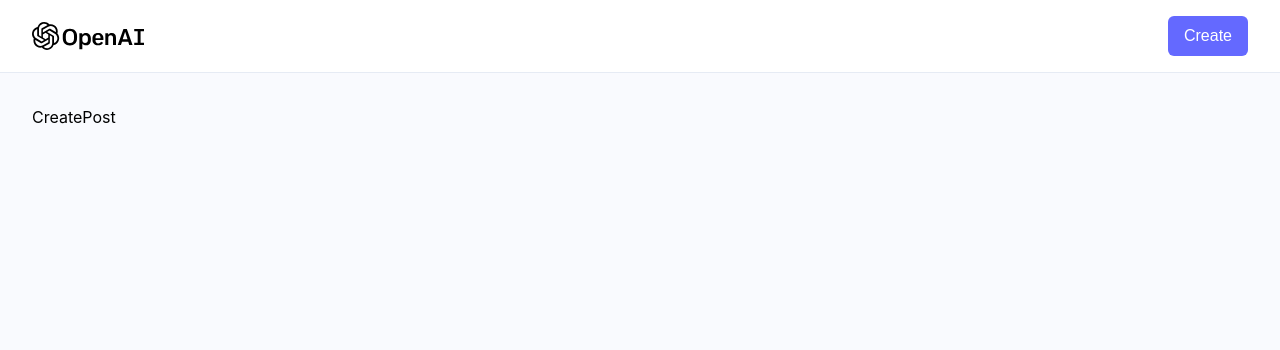
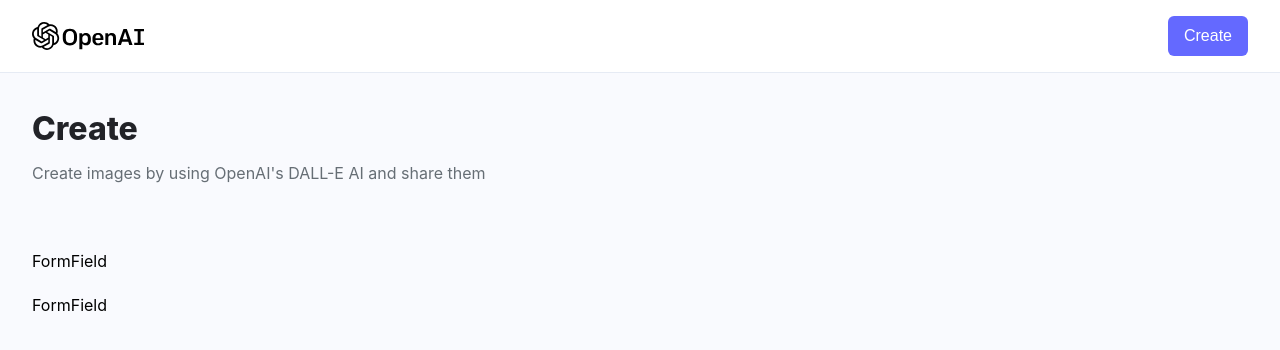
Before and after one commit to avengeance/Dalle-e-Clone, a React (Vite) app in the folder client/: page /create-post in a window 1280 px wide. Shown: the top 350 px of the page. Built offline with nearby package versions, Linux system fonts and the light colour scheme; a web font is replaced by a local one.

Commit message:
starting to create create post page

```diff
--- a/client/src/pages/CreatePost.jsx
+++ b/client/src/pages/CreatePost.jsx
@@ -1,7 +1,54 @@
-import React from "react";
+import React, { useState } from "react";
+import { useNavigate } from "react-router-dom";
+
+import { preview } from "../assets";
+import { getRandomPrompt } from "../utils";
+import { FormField, Loader } from "../components";
 
 const CreatePost = () => {
-  return <div>CreatePost</div>;
+  const navigate = useNavigate();
+  const [form, setForm] = useState({
+    name: "",
+    prompt: "",
+    photo: "",
+  });
+  const [generatingImg, setGeneratingImg] = useState(false);
+  const [loading, setLoading] = useState(false);
+  const handleSubmit = () => {};
+  const handleChange = (e) => {};
+  const handleSurpriseMe = () => {};
+  return (
+    <section className="max-w-7xl mx-auto">
+      <div>
+        <h1 className="font-extrabold text-[#222328] text-[32px]">Create</h1>
+        <p className="mt-2 text-[#666e75] text-[16px] max-w[500px]">
+          Create images by using OpenAI's DALL-E AI and share them
+        </p>
+      </div>
+      <form className="mt-16 max-w-3xl" onSubmit={handleSubmit}>
+        <div className="flex flex-col gap-5">
+          <FormField
+            LabelName="Your name"
+            type="text"
+            name="name"
+            placeholder="John Doe"
+            value={form.name}
+            handleChange={handleChange}
+          />
+          <FormField
+            LabelName="Prompt"
+            type="text"
+            name="prompt"
+            placeholder="A 3D render of a rainbow colored hot air balloon flying above a reflective lake"
+            value={form.prompt}
+            handleChange={handleChange}
+            isSurpriseMe
+            handleSurpriseMe={handleSurpriseMe}
+          />
+        </div>
+      </form>
+    </section>
+  );
 };
 
 export default CreatePost;
--- /dev/null
+++ b/client/src/utils/index.js
@@ -0,0 +1,10 @@
+import { surpriseMePrompts } from "../constants";
+
+export function getRandomPrompt(prompt) {
+  const randomIndex = Math.floor(Math.random() * surpriseMePrompts.length);
+  const randomPrompt = surpriseMePrompts[randomIndex];
+
+  if (randomPrompt === prompt) return getRandomPrompt(prompt);
+
+  return randomPrompt;
+}
```
